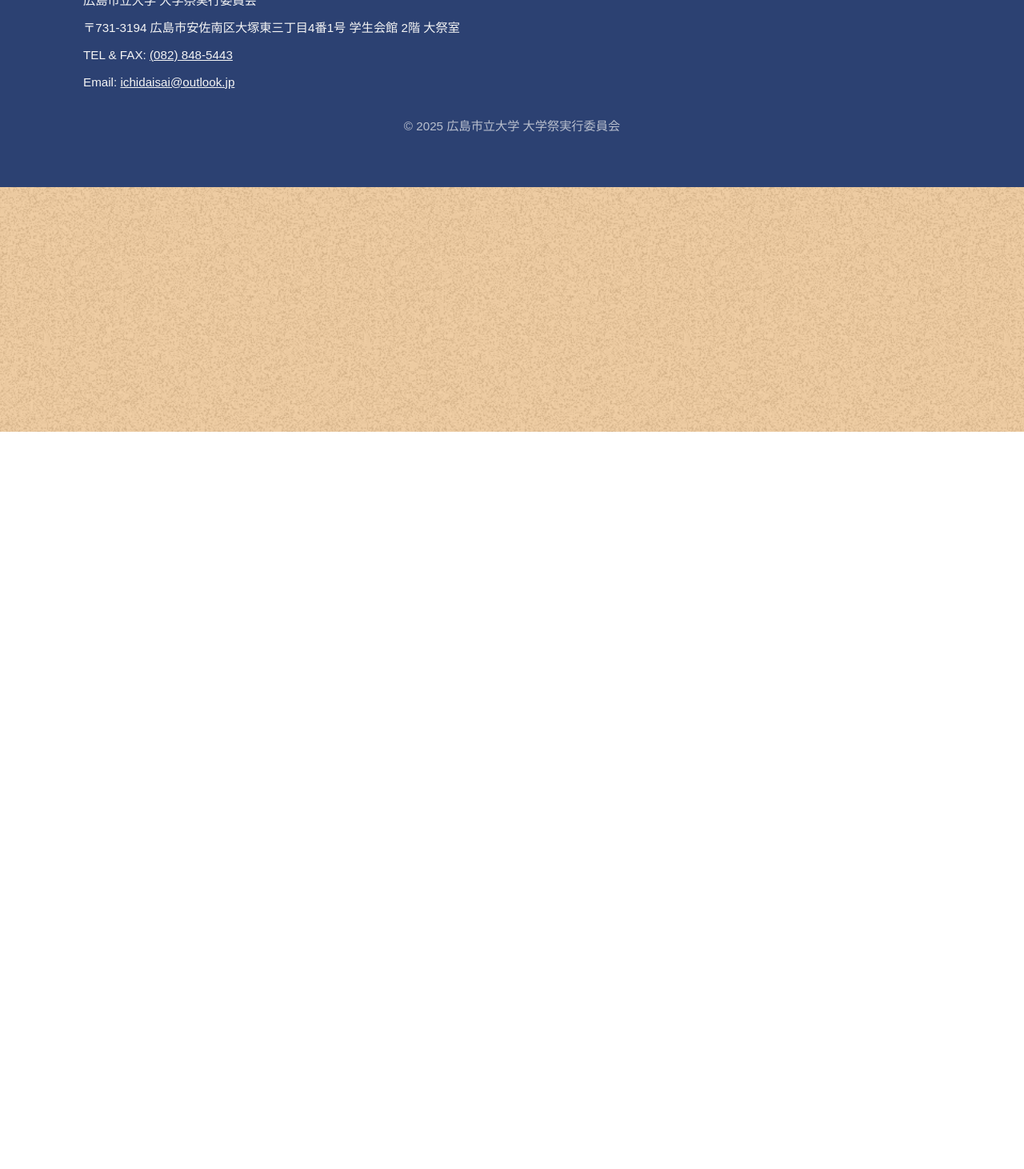
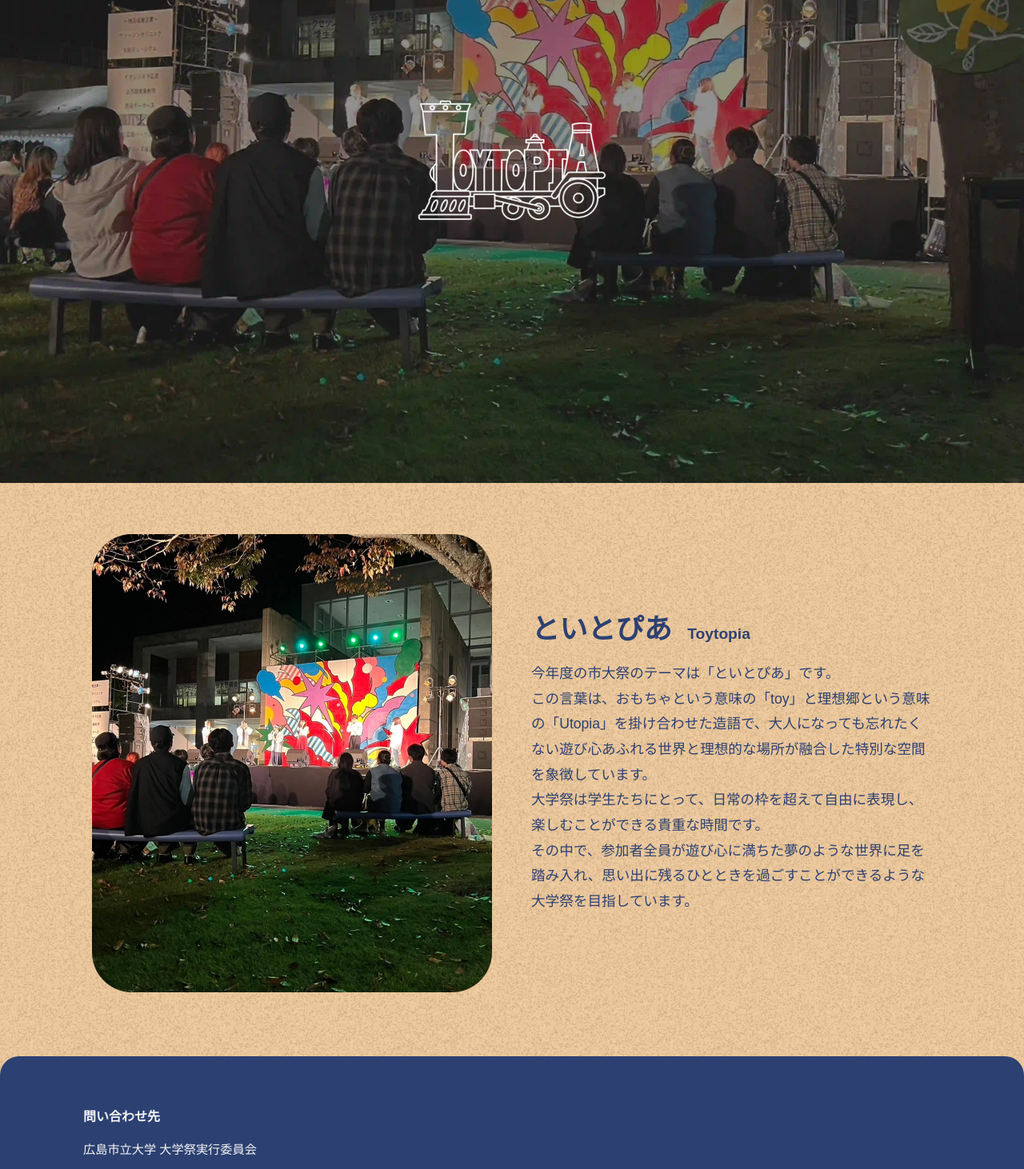
Before and after one commit to ichidaisai/app.ichidaisai.com, a Next.js app: page / in a window 1280 px wide. Shown: the part 260-1722 px from the top of the page at 80% size. Before the commit the page ends 800 px from the top, so only its background shows below. Built offline with nearby package versions, Linux system fonts and the light colour scheme.

Commit message:
ルートページ作成

```diff
--- a/src/app/page.tsx
+++ b/src/app/page.tsx
@@ -1,3 +1,44 @@
+import Image from "next/image";
+import styles from "./style.module.css";
+
 export default function Page() {
-  return <div></div>;
+  return (
+    <>
+      <div className={styles.bg}>
+        <img
+          src="/images/logo.webp"
+          alt="ロゴ"
+          className={styles.logo}
+          width={240}
+          height={240}
+        />
+      </div>
+      <div className={styles.container}>
+        <div className={styles.imageWrapper}>
+          <Image
+            src="/images/home1.webp"
+            alt="Toytopia"
+            width={600}
+            height={400}
+            className={styles.image}
+          />
+        </div>
+
+        <div className={styles.textWrapper}>
+          <h1 className={styles.title}>
+            といとぴあ <span className={styles.subtitle}>Toytopia</span>
+          </h1>
+          <p className={styles.text}>
+            今年度の市大祭のテーマは「といとぴあ」です。
+            <br />
+            この言葉は、おもちゃという意味の「toy」と理想郷という意味の「Utopia」を掛け合わせた造語で、大人になっても忘れたくない遊び心あふれる世界と理想的な場所が融合した特別な空間を象徴しています。
+            <br />
+            大学祭は学生たちにとって、日常の枠を超えて自由に表現し、楽しむことができる貴重な時間です。
+            <br />
+            その中で、参加者全員が遊び心に満ちた夢のような世界に足を踏み入れ、思い出に残るひとときを過ごすことができるような大学祭を目指しています。
+          </p>
+        </div>
+      </div>
+    </>
+  );
 }
--- /dev/null
+++ b/src/app/style.module.css
@@ -0,0 +1,105 @@
+.bg {
+  position: relative;
+  width: 100vw;
+  height: 100vh;
+  min-height: 100dvh;
+  background: url("/images/kv.webp") center center / cover no-repeat;
+  display: flex;
+  align-items: center;
+  justify-content: center;
+  overflow: hidden;
+}
+
+.logo {
+  display: block;
+  max-width: 60vw;
+  max-height: 40vh;
+  width: 240px;
+  height: auto;
+  object-fit: contain;
+  z-index: 1;
+}
+
+.container {
+  display: flex;
+  flex-direction: row;
+  align-items: center;
+  justify-content: center;
+  gap: 3rem;
+  max-width: 1100px;
+  margin: 4rem auto 0 auto;
+  padding: 0 1.5rem;
+}
+
+.imageWrapper {
+  flex: 1 1 0;
+  display: flex;
+  align-items: center;
+  justify-content: center;
+  min-width: 0;
+}
+
+.image {
+  width: 100%;
+  max-width: 500px;
+  height: auto;
+  border-radius: 1.5rem;
+}
+
+.textWrapper {
+  flex: 1 1 0;
+  min-width: 0;
+}
+
+.title {
+  font-size: 2.2rem;
+  font-weight: bold;
+  color: var(--color-text-blue);
+  margin-bottom: 1.2rem;
+  line-height: 1.2;
+}
+
+.subtitle {
+  font-size: 1.2rem;
+  color: var(--color-text-blue);
+  margin-left: 0.5em;
+}
+
+.text {
+  color: var(--color-text-blue);
+  font-size: 1.1rem;
+  line-height: 1.8;
+}
+
+@media (max-width: 900px) {
+  .container {
+    flex-direction: column;
+    gap: 2rem;
+    margin-top: 2rem;
+  }
+  .image {
+    max-width: 90vw;
+  }
+  .title {
+    font-size: 1.5rem;
+  }
+}
+
+@media (max-width: 600px) {
+  .bg {
+    height: 60vh;
+    min-height: 320px;
+  }
+  .logo {
+    width: 70vw;
+    max-width: 90vw;
+    max-height: 20vh;
+  }
+  .container {
+    padding: 0 0.5rem;
+    margin-top: 1.5rem;
+  }
+  .text {
+    font-size: 1rem;
+  }
+}
--- a/src/styles/variables.css
+++ b/src/styles/variables.css
@@ -4,6 +4,7 @@
 
   /* Text Colors */
   --color-text-black: #000000;
+  --color-text-blue: #2c4172;
   --color-text-white: rgba(245, 245, 245, 1);
 
   /* Background Colors */
```
Also changed, not shown: public/images/home1.webp (added), public/images/logo.webp (renamed from public/images/white 2.webp), src/components/Pending/index.tsx (added), src/components/Pending/style.module.css (added).
